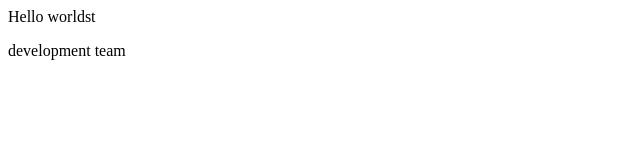
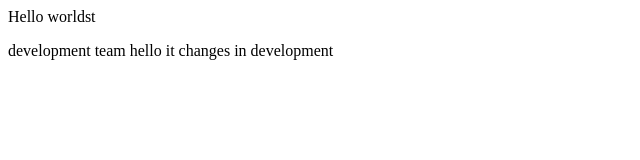
Before and after one commit to AnkitVishwakarma01/project, a plain HTML site: page index.html in a window 1280 px wide. Shown: the whole page, without its empty margins (0-640 px from the left). Drawn offline with Linux system fonts and the light colour scheme.

Commit message:
here changes

```diff
--- a/index.html
+++ b/index.html
@@ -1,2 +1,4 @@
 <P>Hello worldst</P>
 <a> development team </a>
+
+<p1>hello it changes in development</p1>
```
